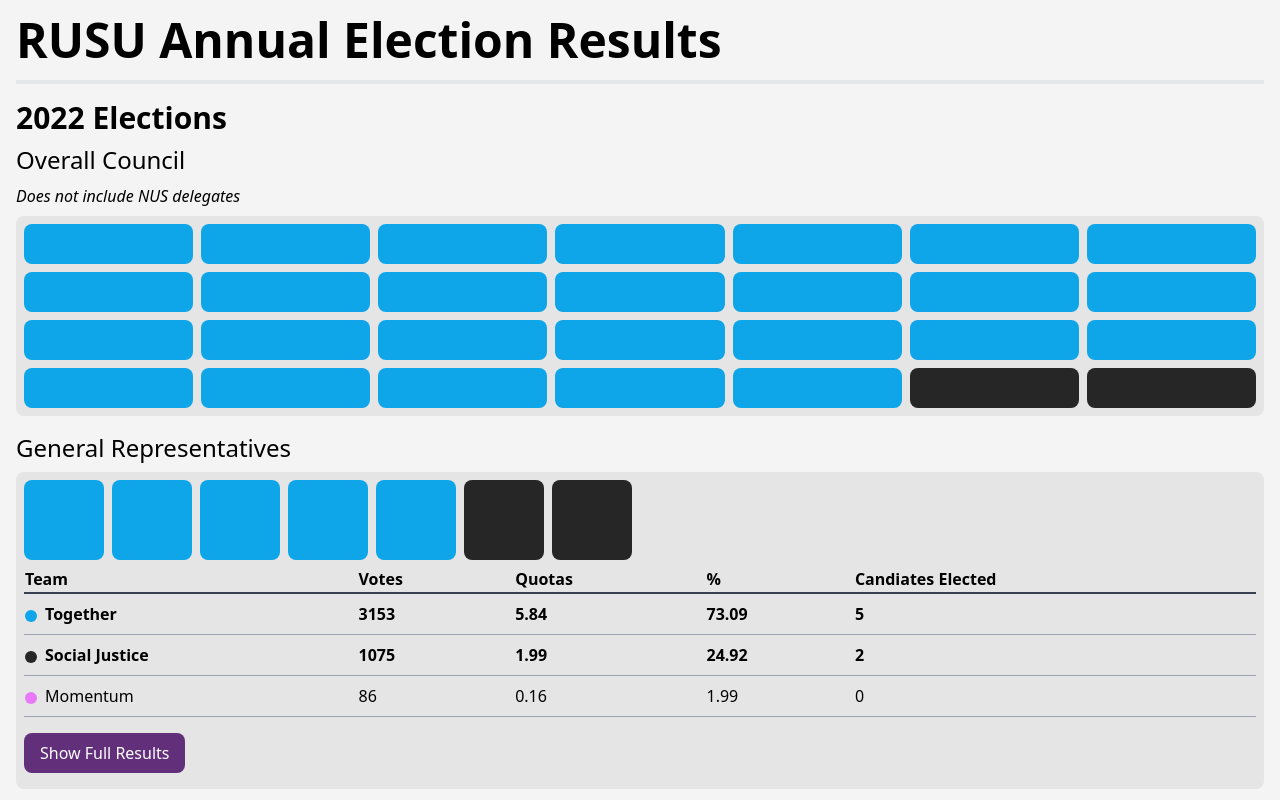
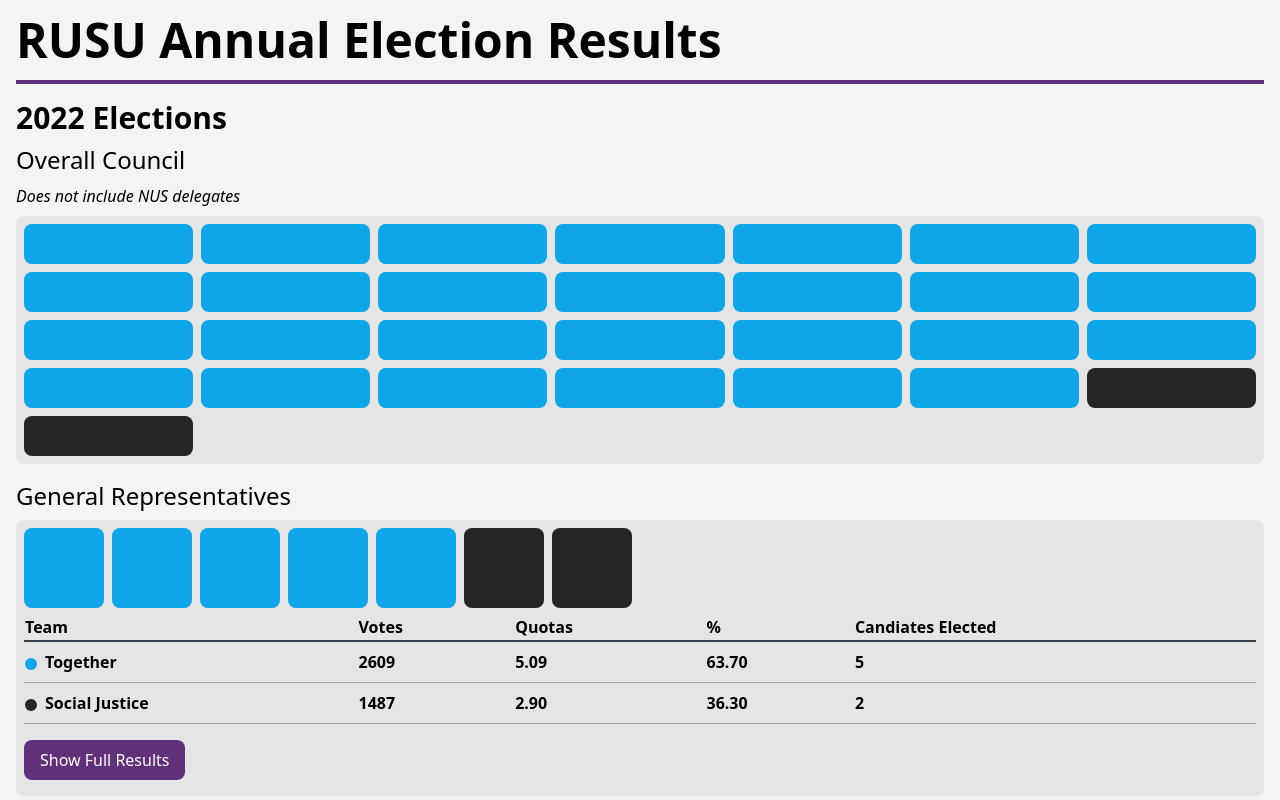
Before and after one commit to dmarmion/rusu-election-results, a React (Vite) app: page / in a window 1280 px wide. Shown: the top 800 px of the page. Built offline with nearby package versions, Linux system fonts and the light colour scheme.

Commit message:
Make line under title purple

```diff
--- a/src/App.tsx
+++ b/src/App.tsx
@@ -2,13 +2,13 @@
 import GeneralRepresentatives from "./components/GeneralRepresentatives";
 import OverallCouncil from "./components/OverallCouncil";
 
-import results2022 from "../data/2022.json";
+import results2022 from "../data/2023.json";
 
 function App() {
   return (
     <div className="container mx-auto px-4">
       <h1>RUSU Annual Election Results</h1>
-      <hr className="my-4 border-t-4" />
+      <hr className="my-4 border-t-4 border-rusupurple" />
 
       <h2>2022 Elections</h2>
 
```
